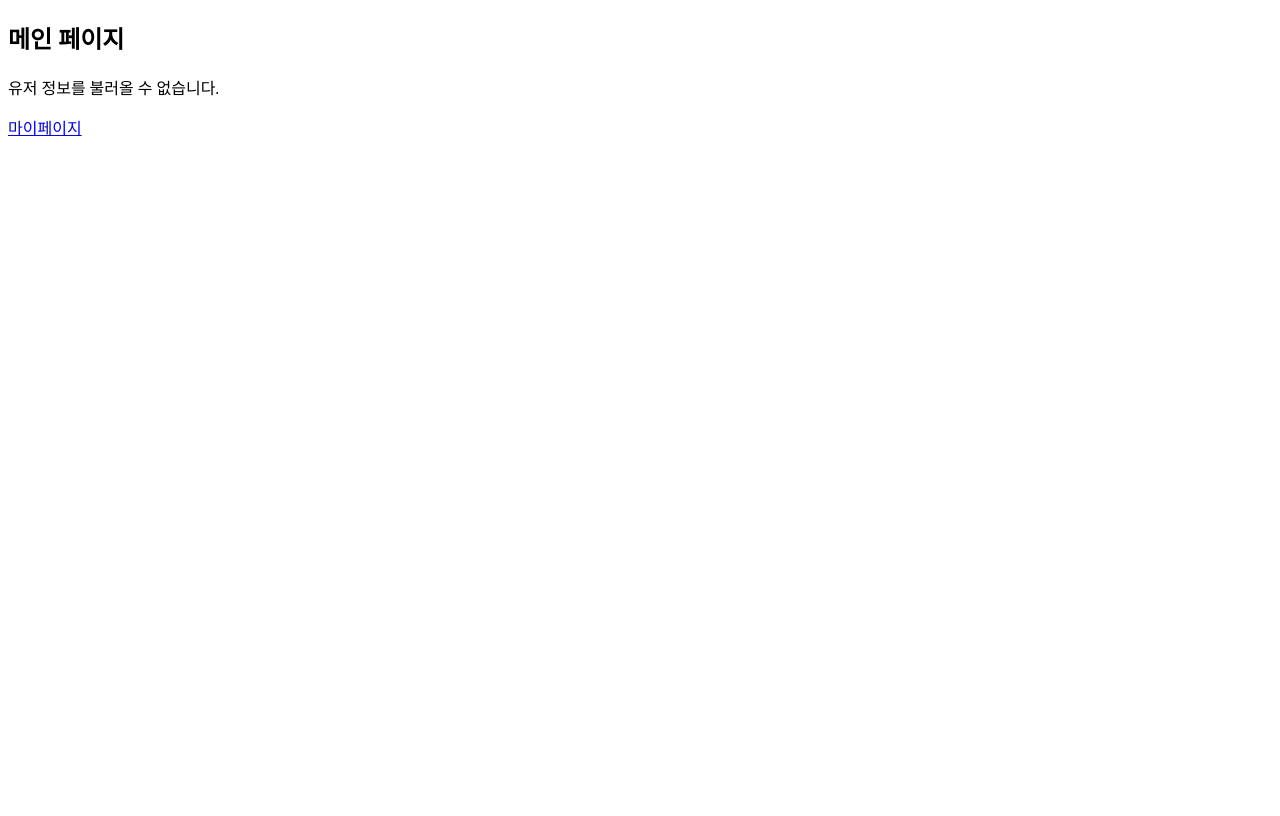
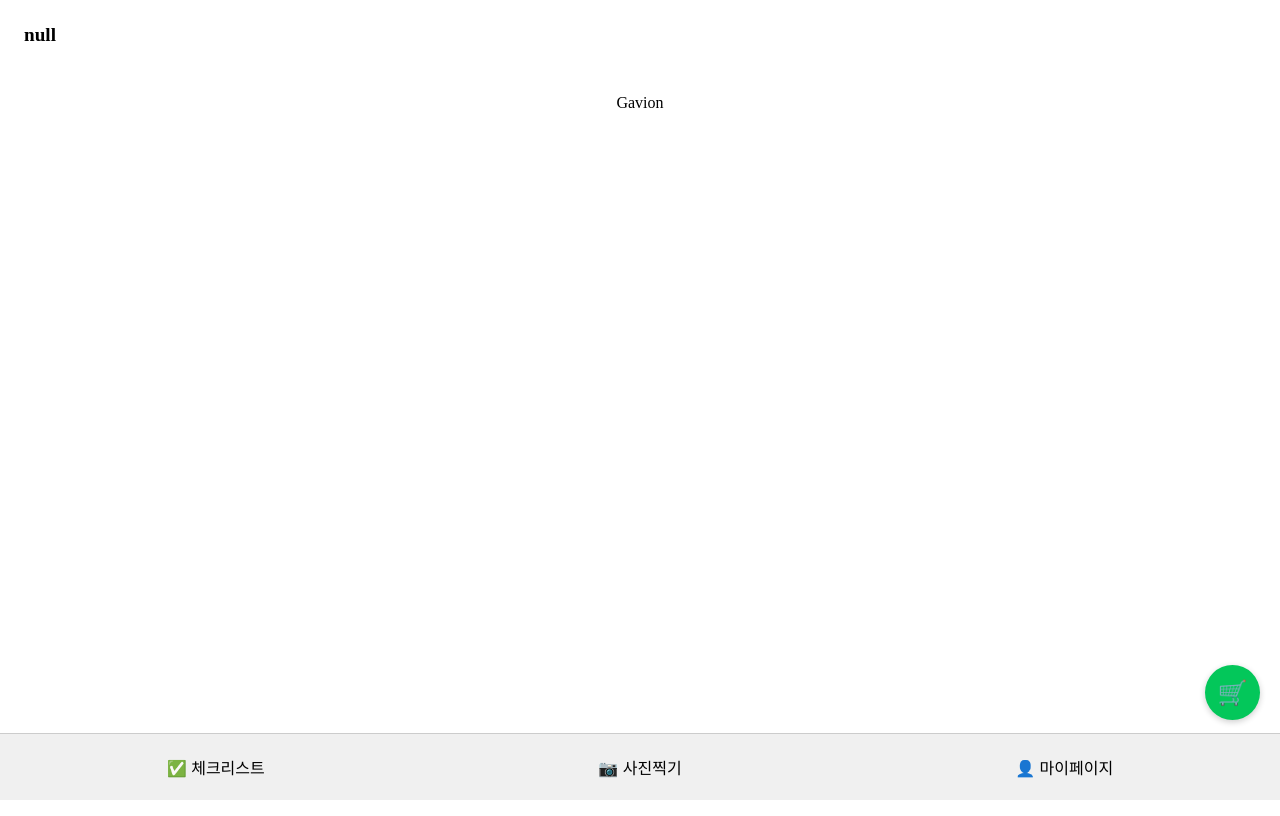
Before and after one commit to KGUCapstone/frontend, a React (Create React App) app: page /mainpage in a window 1280 px wide. Built offline with nearby package versions, Linux system fonts and the light colour scheme; no server answers.

Commit message:
Design: design MainPage

```diff
--- a/src/App.js
+++ b/src/App.js
@@ -1,6 +1,6 @@
 import React from "react";
 import { BrowserRouter as Router, Routes, Route } from "react-router-dom";
-import Mainpage from "./pages/Mainpage";
+import MainPage from "./pages/MainPage";
 import Mypage from "./pages/Mypage"
 import Home from "./pages/Home";
 import JoinForm from "./pages/JoinForm";
@@ -14,7 +14,7 @@ const App = () => {
 
         <Route path="/login" element={<LoginForm />} />
         <Route path="/join" element={<JoinForm />} />
-        <Route path="/mainpage" element={<Mainpage />} />
+        <Route path="/mainpage" element={<MainPage />} />
         <Route path="/mypage" element = {<Mypage />} />
 
 
--- a/src/pages/LoginForm.js
+++ b/src/pages/LoginForm.js
@@ -19,7 +19,7 @@ const LoginForm = () => {
         localStorage.setItem("Authorization", accessToken); // Bearer 포함됨
       }
       alert("로그인 성공");
-      navigate("/mypage");
+      navigate("/mainPage");
     } catch (error) {
       console.log(error)
       alert("로그인 실패");
--- a/src/pages/Mainpage.js
+++ b/src/pages/Mainpage.js
@@ -1,26 +1,19 @@
 import React, { useEffect, useState } from "react";
 import api from "../api";
 import { useNavigate } from "react-router-dom";
+import "../style/MainPage.css";
 
-const Mainpage = () => {
-  const [user, setUser] = useState(null);
+const MainPage = () => {
   const [name, setName] = useState(null);
-  const [loading, setLoading] = useState(true);
-
+  const navigate = useNavigate();
 
   useEffect(() => {
     const fetchAccessToken = async () => {
       try {
-        const response = await api.get("/auth/token", {
-          withCredentials: true,
-        });
-
+        const response = await api.get("/auth/token", { withCredentials: true });
         const accessToken = response.data.accessToken;
         if (accessToken) {
           localStorage.setItem("Authorization", `Bearer ${accessToken}`);
-          console.log("토큰 저장 완료:", accessToken);
-        } else {
-          console.error("Authorization 헤더 없음");
         }
       } catch (error) {
         console.error("토큰 요청 실패:", error);
@@ -35,40 +28,37 @@ const Mainpage = () => {
       try {
         const token = localStorage.getItem("Authorization");
         const response = await api.get("/mypage", {
-          headers: {
-            Authorization: token ? token : "",
-          },
+          headers: { Authorization: token || "" }
         });
-
-        setUser(response.data.username);
         setName(response.data.name);
-        console.log("마이페이지 로드 성공");
       } catch (error) {
         console.error("인증 실패:", error);
       } finally {
-        setLoading(false);
       }
     };
 
     fetchMypage();
   }, []);
 
+  return (
+    <div className="main-container">
+      <header className="main-header">
+        <div className="user-name">{name ? `${name}님` : "null"}</div>
+      </header>
 
+      <main className="main-content">
+        Gavion
+      </main>
 
-  return (
-    <div>
-      <h2>메인 페이지</h2>
-      {loading ? (
-        <p>로딩 중...</p>
-      ) : user ? (
-        <p>안녕하세요, {user}님, {name}</p>
-      ) : (
-        <p>유저 정보를 불러올 수 없습니다.</p>
-      )}
+      <button className="cart-button" onClick={() => navigate("/cart")}>🛒</button>
 
-      <a href="/mypage">마이페이지</a>
+      <nav className="bottom-nav">
+        <button onClick={() => navigate("/checklist")}>✅ 체크리스트</button>
+        <button onClick={() => navigate("/camera")}>📷 사진찍기</button>
+        <button onClick={() => navigate("/mypage")}>👤 마이페이지</button>
+      </nav>
     </div>
   );
 };
 
-export default Mainpage;
+export default MainPage;
--- /dev/null
+++ b/src/style/MainPage.css
@@ -0,0 +1,71 @@
+.main-container {
+    display: flex;
+    flex-direction: column;
+    min-height: 100vh;
+    position: relative;
+  }
+
+  .main-header {
+    padding: 1rem;
+    display: flex;
+    justify-content: flex-start;
+    font-weight: bold;
+    font-size: 1.2rem;
+  }
+
+  .main-content {
+    flex: 1;
+    padding: 2rem;
+    text-align: center;
+  }
+
+  .bottom-nav {
+    position: fixed;
+    bottom: 0;
+    left: 0;
+    right: 0;
+    background-color: #f0f0f0;
+    border-top: 1px solid #ccc;
+    display: flex;
+    justify-content: space-around;
+    padding: 0.8rem 0;
+    height: 5%;
+  }
+
+  .bottom-nav button {
+    background: none;
+    border: none;
+    font-size: 1rem;
+    cursor: pointer;
+  }
+
+  .cart-button {
+    position: fixed;
+    bottom: 80px;
+    right: 20px;
+    background-color: #03C75A;
+    border: none;
+    border-radius: 50%;
+    width: 55px;
+    height: 55px;
+    font-size: 24px;
+    color: white;
+    box-shadow: 0 2px 6px rgba(0,0,0,0.2);
+    cursor: pointer;
+  }
+
+  @media (max-width: 600px) {
+    .main-header {
+      font-size: 1rem;
+    }
+
+    .bottom-nav button {
+      font-size: 0.8rem;
+    }
+
+    .cart-button {
+      width: 48px;
+      height: 48px;
+      font-size: 20px;
+    }
+  }
```
